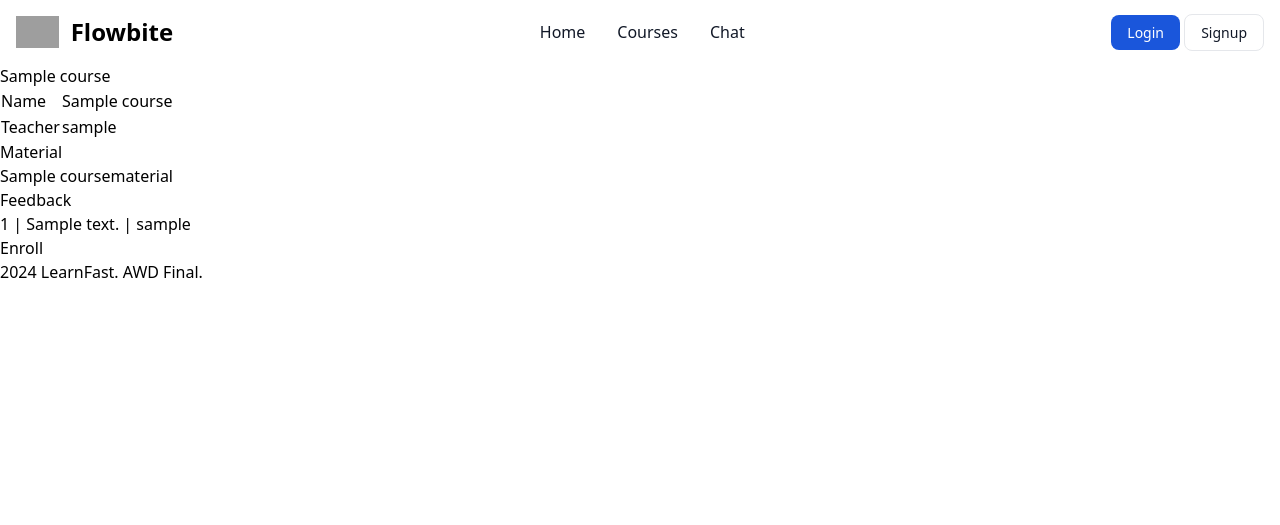
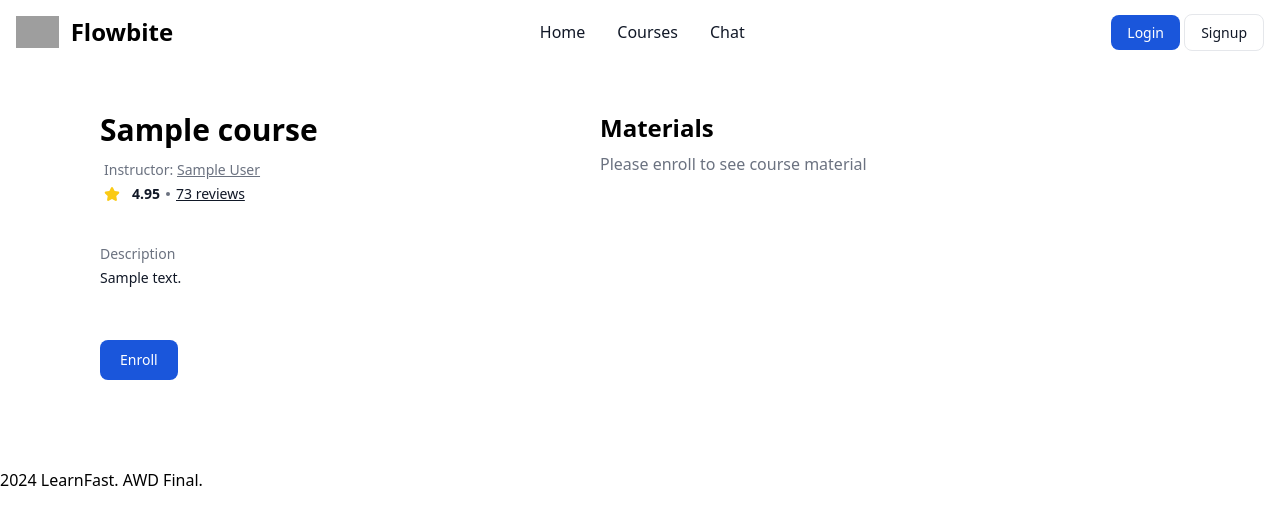
Before and after one commit to AntoineTA/LearnFast, a Django app: page /course/1 in a window 1280 px wide. Shown: the top 525 px of the page. Run offline with Django 5.2, Linux system fonts and the light colour scheme; tables that the repository leaves empty hold one stand-in row (values such as "Sample post"); style sheets or scripts are compiled from the project's sources; some libraries are stand-ins or nearby versions; grey boxes are pictures that could not be loaded.

Commit message:
styled course details

```diff
--- a/main/templates/course/create.html
+++ b/main/templates/course/create.html
@@ -18,6 +18,6 @@
     </div>
 
     <button type="submit" class="text-white bg-blue-700 hover:bg-blue-800 focus:ring-4 focus:outline-none focus:ring-blue-300 font-medium rounded-lg text-sm w-full sm:w-auto px-5 py-2.5 text-center dark:bg-blue-600 dark:hover:bg-blue-700 dark:focus:ring-blue-800">Create Course</button>
-  </form>
+</form>
 
 {% endblock %}
--- a/main/templates/course/detail.html
+++ b/main/templates/course/detail.html
@@ -1,41 +1,26 @@
 {% extends "base.html" %}
+{% load main_tags %}
 
 {% block content %}
+<div class="md:flex mx-20 my-10">
 
-<h1>{{ course.name }}</h1>
+<!-- Left Column -->
+<div class="md:w-2/5 md:mx-5 mb-10">
+    {% include "./info.html" %}
+</div>
 
-{% if request.user in course.blocked_students.all %}
-    <div>You have been block from this course.</div>
-{% else %}
+<!-- Right column -->
+<div class="md:w-3/5 md:ml-20">
+    <div>
+        {% include "./material/list.html" %}
+    </div>
 
-    <table>
-        <tr>
-            <td>Name</td>
-            <td>{{ course.name }}</td>
-        </tr>
-        <tr>
-            <td>Teacher</td>
-            <td>{{ course.teacher }}</td>
-        </tr>
-    </table>
+    {% if request.user|has_group:'Teachers'%}
+    <div class="mt-10">
+        {% include "./student/list.html" %}
+    </div>
+    {% endif %}
 
-    {% include "./material/list.html" %}
-    {% include "./feedback/list.html" %}
-
-    {% include "./student/list.html" %}
-
-    {% include "./enroll.html" %}
-{% endif %}
-
-
-
-
-
-
-
-
-
-
-
+</div>
 
 {% endblock %}
--- a/main/templates/course/enroll.html
+++ /dev/null
@@ -1,6 +0,0 @@
-{% if request.user not in course.students.all and request.user != course.teacher %}
-    <form method="post" action="{% url 'course:enroll' course.id %}">
-        {% csrf_token %}
-        <button type="submit">Enroll</button>
-    </form>
-{% endif %}
--- /dev/null
+++ b/main/templates/course/info.html
@@ -0,0 +1,42 @@
+{% load main_tags %}
+
+<h1 class="text-3xl font-extrabold dark:text-white my-2">{{ course.name }}</h1>
+<div class="flex items-center gap-4">
+    <div class="font-medium dark:text-white ml-1">
+        <div class="text-sm text-gray-500 dark:text-gray-400 mb-1 mt-1">
+            Instructor: <a class="underline" href="{% url 'profile:detail' course.teacher.id %}">{% displayname course.teacher %}</a>
+        </div>
+
+        <div class="flex items-center">
+            <svg class="w-4 h-4 text-yellow-300 me-1" aria-hidden="true" xmlns="http://www.w3.org/2000/svg" fill="currentColor" viewBox="0 0 22 20">
+                <path d="M20.924 7.625a1.523 1.523 0 0 0-1.238-1.044l-5.051-.734-2.259-4.577a1.534 1.534 0 0 0-2.752 0L7.365 5.847l-5.051.734A1.535 1.535 0 0 0 1.463 9.2l3.656 3.563-.863 5.031a1.532 1.532 0 0 0 2.226 1.616L11 17.033l4.518 2.375a1.534 1.534 0 0 0 2.226-1.617l-.863-5.03L20.537 9.2a1.523 1.523 0 0 0 .387-1.575Z"/>
+            </svg>
+            <p class="ms-2 text-sm font-bold text-gray-900 dark:text-white">4.95</p>
+            <span class="w-1 h-1 mx-1.5 bg-gray-500 rounded-full dark:bg-gray-400"></span>
+            <a href="#" class="text-sm font-medium text-gray-900 underline hover:no-underline dark:text-white">73 reviews</a>
+        </div>
+    </div>
+
+</div>
+
+<dl class="max-w-md text-gray-900 divide-y divide-gray-200 dark:text-white dark:divide-gray-700 mt-10">
+    <div class="flex flex-col pb-3 mb-3">
+        <dt class="mb-1 text-gray-500 md:text-sm dark:text-gray-400">Description</dt>
+        <dd class="text-sm text-justify font-normal">
+            {% if course.description %}
+                {{ course.description }}
+            {% else %}
+                -
+            {% endif %}
+        </dd>
+    </div>
+</dl>
+
+<div class="mt-10">
+{% if request.user not in course.students.all and request.user != course.teacher %}
+    <form method="post" action="{% url 'course:enroll' course.id %}">
+        {% csrf_token %}
+        <button class="text-white bg-blue-700 hover:bg-blue-800 focus:ring-4 focus:ring-blue-300 font-medium rounded-lg text-sm px-5 py-2.5 me-2 mb-2 dark:bg-blue-600 dark:hover:bg-blue-700 focus:outline-none dark:focus:ring-blue-800" type="submit">Enroll</button>
+    </form>
+{% endif %}
+</div>
--- a/main/templates/course/material/list.html
+++ b/main/templates/course/material/list.html
@@ -1,10 +1,35 @@
-<h2>Material</h2>
-<ul>
+
+{% load main_tags %}
+
+<h2 class="text-2xl font-extrabold dark:text-white my-2">Materials</h2>
+{% if request.user in course.students.all or request.user == course.teacher %}
+<ul class="max-w-md divide-y divide-gray-200 dark:divide-gray-700">
     {% for material in course.materials.all %}
-        <li><a href="{{ material.file.url }}">{{ material.name }}</a></li>
+    <li class="py-3 sm:py-4 text-gray-500 rounded-lg hover:text-gray-900 hover:bg-gray-100 dark:text-gray-400 dark:bg-gray-800 dark:hover:bg-gray-700 dark:hover:text-white">
+        <a href="{{ material.file.url }}">
+        <div class="flex items-center space-x-4 rtl:space-x-reverse">
+            <div class="flex-1 min-w-0">
+                <p class="text-md font-medium text-gray-900 truncate dark:text-white">
+                    {{ material.name }}
+                </p>
+                <p class="text-sm text-gray-500 truncate dark:text-gray-400">
+                    Material Description
+                </p>
+            </div>
+            <div class="inline-flex items-center text-base font-semibold text-gray-900 dark:text-white">
+                <span class="bg-gray-100 text-gray-800 text-xs font-medium me-2 px-2.5 py-0.5 rounded dark:bg-gray-700 dark:text-gray-300">{% display_size material.file.size %}</span>
+            </div>
+        </div>
+    </a>
+    </li>
     {% endfor %}
 </ul>
+{% else %}
+    <p class="text-gray-500 dark:text-gray-400">Please enroll to see course material</p>
+{% endif %}
 
-{% if request.user == course.teacher %}
-    <a href="{% url 'course:material_add' course.id %}">Add Material</a>
+{% if course.teacher == request.user %}
+<div class="mt-5">
+    <a class="text-white bg-blue-700 hover:bg-blue-800 focus:ring-4 focus:ring-blue-300 font-medium rounded-lg text-sm px-5 py-2.5 me-2 mb-2 dark:bg-blue-600 dark:hover:bg-blue-700 focus:outline-none dark:focus:ring-blue-800" href="{% url 'course:material_add' course.id %}">Add Material</a>
+</div>
 {% endif %}
--- a/main/templates/course/student/list.html
+++ b/main/templates/course/student/list.html
@@ -1,18 +1,33 @@
 {% load main_tags %}
 
-{% if request.user|has_group:'Teachers'%}
-    <h2>Students</h2>
-    <h3>Enrolled</h3>
-    <ul>
+<h2 class="text-2xl font-extrabold dark:text-white my-2">Enrolled Student</h2>
+{% if course.students.all %}
+<ul class="max-w-md space-y-1 text-black list-inside dark:text-gray-400">
     {% for student in course.students.all %}
-            <li>{{ student }} | <a href="{% url 'course:student_block' course.id student.id %}">Block</a></li>
+    <li class="flex items-center">
+        <div>
+            <span class="text-black font-bold"><a href="{% url 'course:student_block' course.id student.id %}">✖ </a></span>
+            {% displayname student %}
+        </div>
+    </li>
     {% endfor %}
 </ul>
+{% else %}
+    <p class="text-gray-500 dark:text-gray-400">No student enrolled yet.</p>
+{% endif %}
 
-    <h3>Blocked</h3>
-    <ul>
+<h2 class="text-2xl font-extrabold dark:text-white my-2">Blocked Student</h2>
+{% if course.blocked_students.all %}
+<ul class="max-w-md space-y-1 text-black list-inside dark:text-gray-400">
     {% for student in course.blocked_students.all %}
-            <li>{{ student }} | <a href="{% url 'course:student_unblock' course.id student.id %}">Unblock</a></li>
+    <li class="flex items-center">
+        <div>
+            <span class="text-black font-bold"><a href="{% url 'course:student_unblock' course.id student.id %}">➕ </a></span>
+            {% displayname student %}
+        </div>
+    </li>
     {% endfor %}
 </ul>
+{% else %}
+    <p class="text-gray-500 dark:text-gray-400">No student blocked yet.</p>
 {% endif %}
--- a/main/templatetags/main_tags.py
+++ b/main/templatetags/main_tags.py
@@ -42,3 +42,12 @@ def get_initials(user):
         return user.first_name[0:2]
     else:
         return user.username[0:2]
+
+@register.simple_tag
+def display_size(size):
+    if size < 1024:
+        return str(size) + ' B'
+    elif size < 1024 * 1024:
+        return str(round(size / 1024, 2)) + ' KB'
+    else:
+        return str(round(size / (1024 * 1024), 2)) + ' MB'
```
Also changed, not shown: main/templates/course/material/add.html (+19 -18 lines). Lines whose indentation alone changed are shown as unchanged.
